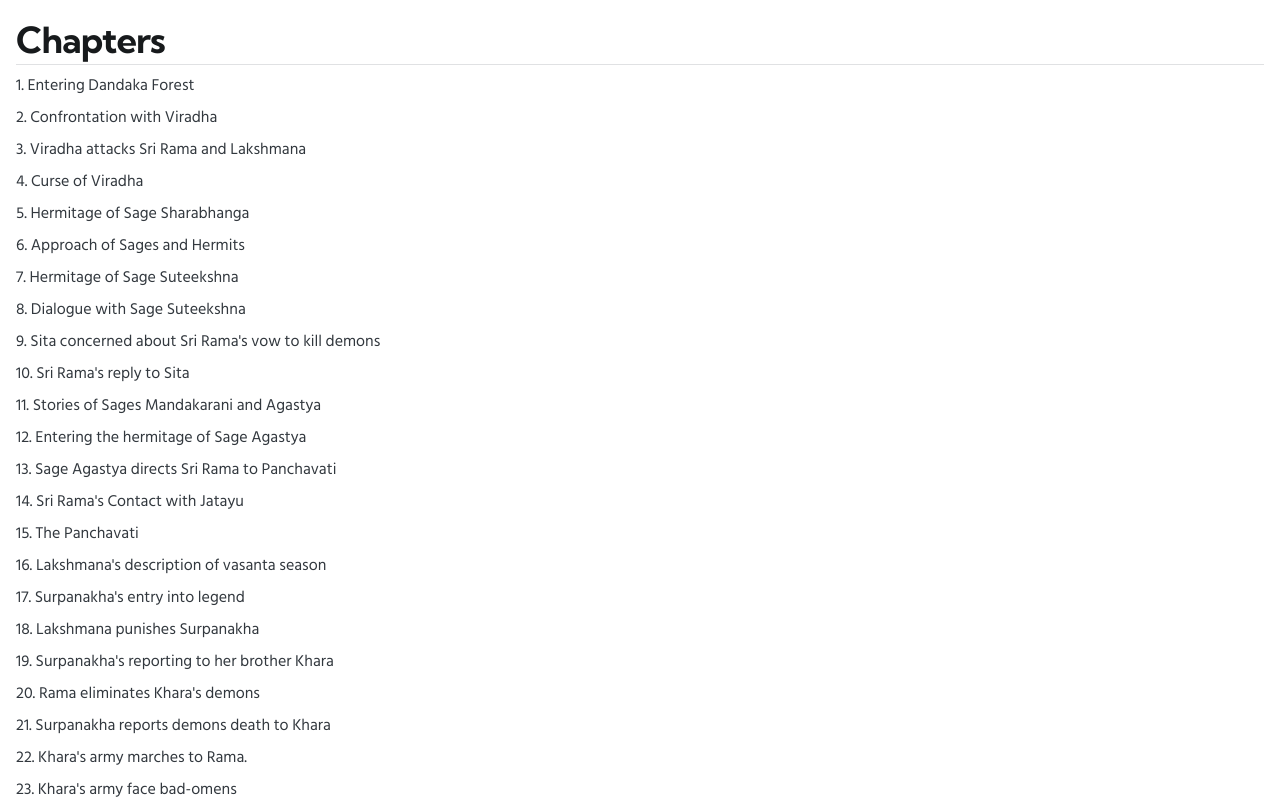
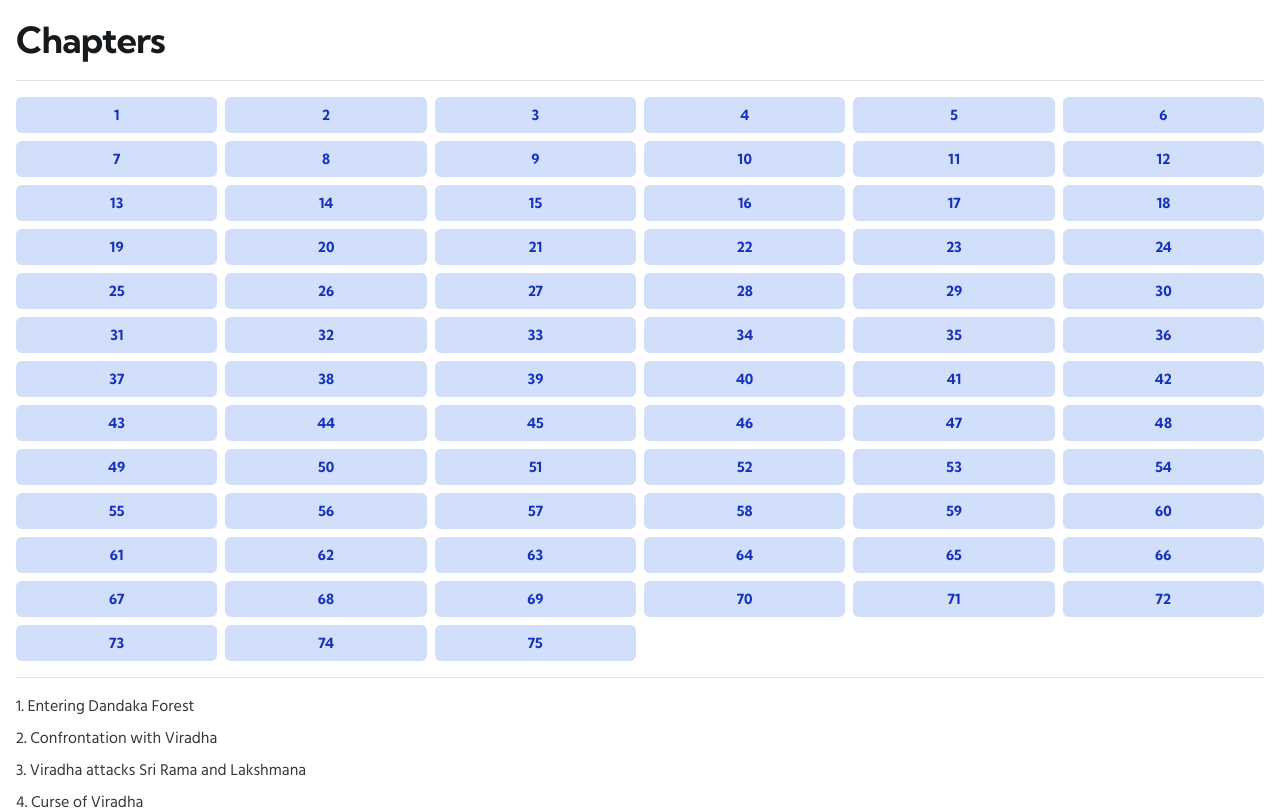
Before and after one commit to badalsaibo/read-ramayana, a Next.js app: page /kanda/aranya in a window 1280 px wide. Shown: the top 810 px of the page. Built offline with nearby package versions, Linux system fonts and the light colour scheme.

Commit message:
feat: Button on chapters

```diff
--- a/src/pages/kanda/[kanda]/index.tsx
+++ b/src/pages/kanda/[kanda]/index.tsx
@@ -1,4 +1,4 @@
-import { Divider, Stack, Typography } from '@mui/joy';
+import { Button, Divider, Grid, Stack, Typography } from '@mui/joy';
 import { KANDAS } from 'constant/kanda';
 import { IChapters, TKanda } from 'interface/kanda';
 import { GetStaticPaths, GetStaticProps } from 'next';
@@ -20,9 +20,24 @@ const Kanda = ({ chapters }: TKandaProps) => {
   const router = useRouter();
   const { kanda } = router.query;
   return (
-    <Stack>
+    <Stack spacing={2}>
       <Typography level="h1">Chapters</Typography>
       <Divider />
+
+      <Stack>
+        <Grid container spacing={1}>
+          {chapters.map(({ id, title, sarga }) => (
+            <Grid xs={2} key={id}>
+              <Button variant="soft" fullWidth component={Link} href={`/kanda/${kanda}/${sarga}`}>
+                {sarga}
+              </Button>
+            </Grid>
+          ))}
+        </Grid>
+      </Stack>
+
+      <Divider />
+
       <Stack spacing={1} sx={{ mt: 1 }}>
         {chapters.map(({ id, title, sarga }) => (
           <Typography key={id} component={Link} href={`/kanda/${kanda}/${sarga}`} sx={{ textDecoration: 'none' }}>
```
